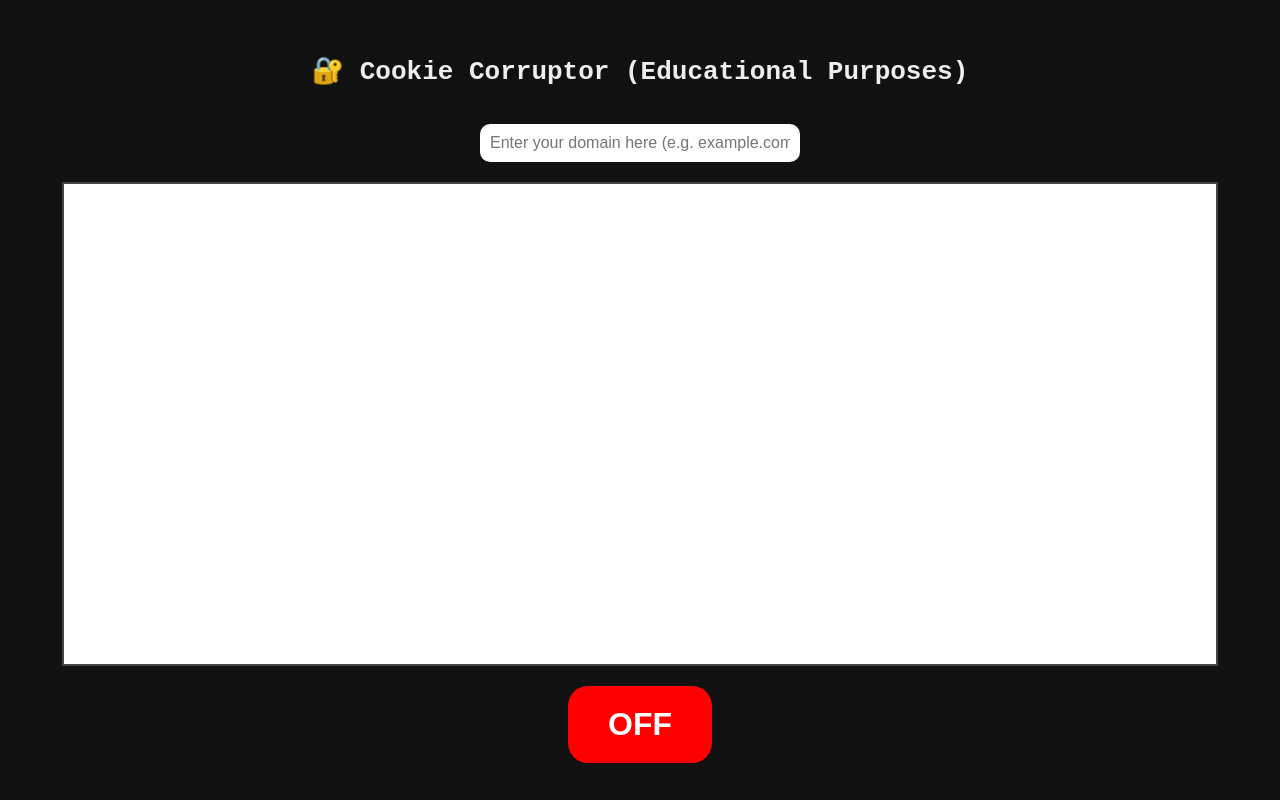
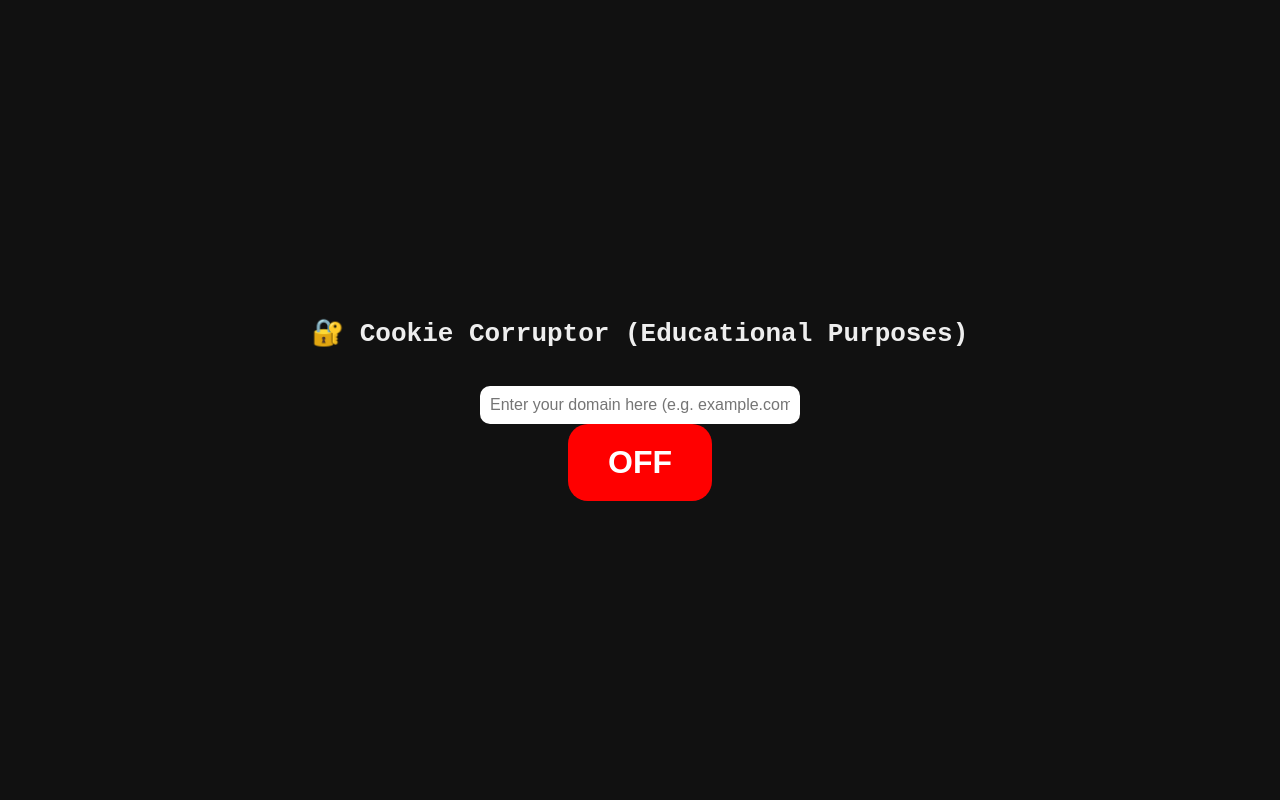
Before and after one commit to justdev-chris/Corrupt-Cookies, a plain HTML site: page index.html in a window 1280 px wide. Drawn offline with Linux system fonts and the light colour scheme.

Commit message:
Update index.html

```diff
--- a/index.html
+++ b/index.html
@@ -51,7 +51,6 @@
 
   <h1>🔐 Cookie Corruptor (Educational Purposes)</h1>
   <input type="text" id="targetInput" placeholder="Enter your domain here (e.g. example.com)">
-  <iframe id="siteFrame"></iframe>
   <button id="toggleBtn">OFF</button>
 
   <script>
```
